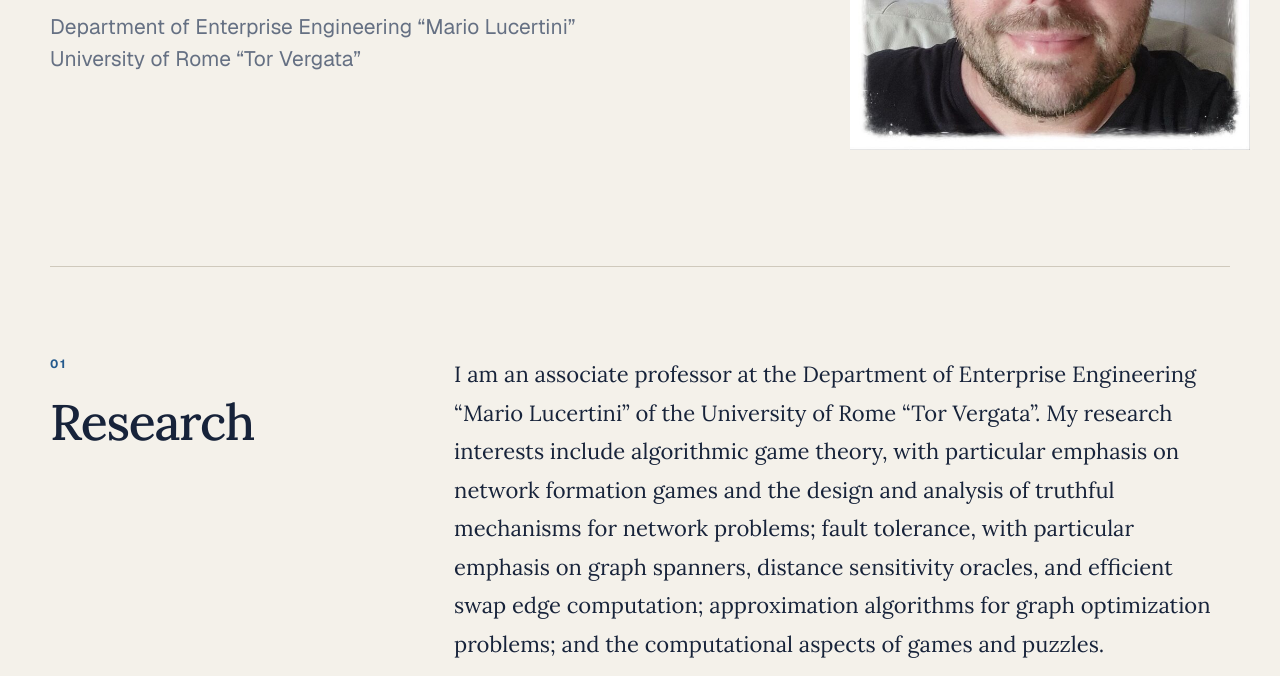
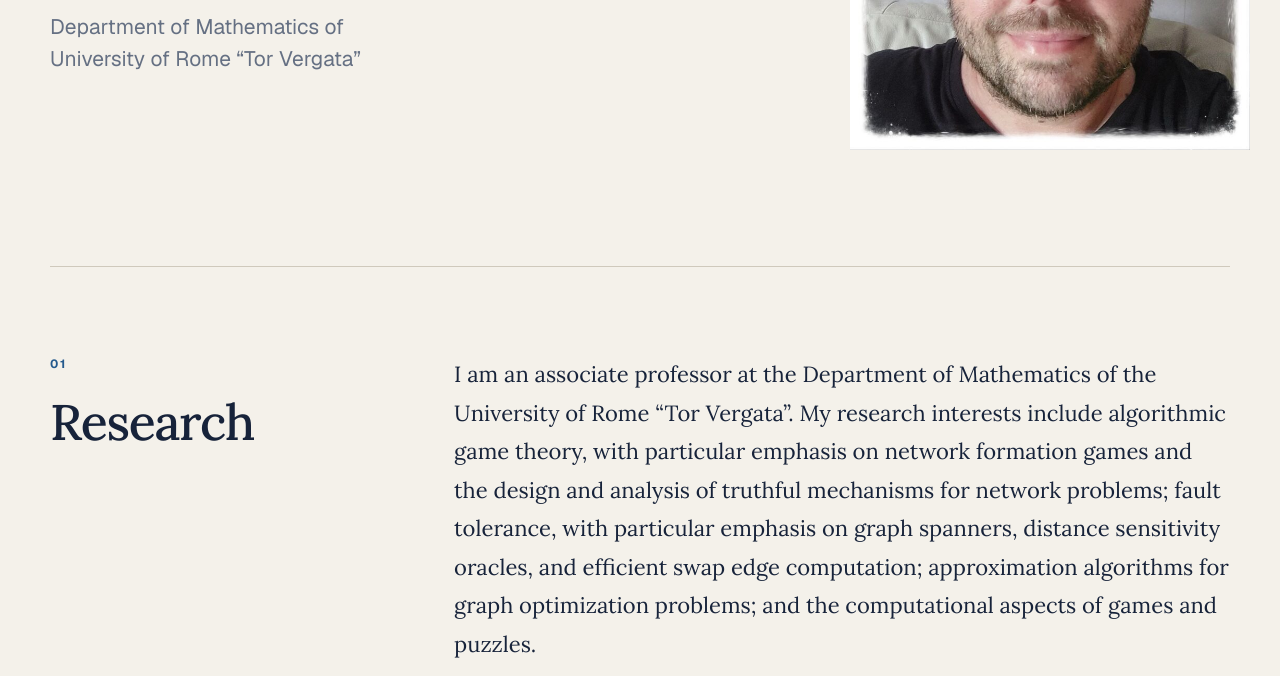
Before and after one commit to lucianoguala/homepage, a plain HTML site: page index.html in a window 1280 px wide. Shown: the part 424-1100 px from the top of the page. Drawn offline with Linux system fonts and the light colour scheme.

Commit message:
Update index.html

```diff
--- a/index.html
+++ b/index.html
@@ -476,7 +476,7 @@
       <div class="hero-copy">
         <p class="eyebrow">Associate Professor of Computer Science</p>
         <h1 id="page-title">Luciano Gualà</h1>
-        <p class="affiliation">Department of Enterprise Engineering “Mario Lucertini”<br>University of Rome “Tor
+        <p class="affiliation">Department of Mathematics of <br>University of Rome “Tor
           Vergata”</p>
       </div>
       <figure class="portrait">
@@ -494,7 +494,7 @@
         <h2 id="research-title">Research</h2>
       </div>
       <div class="section-content prose">
-        <p>I am an associate professor at the Department of Enterprise Engineering “Mario Lucertini” of the University
+        <p>I am an associate professor at the Department of Mathematics of the University
           of Rome “Tor Vergata”. My research interests include algorithmic game theory, with particular emphasis on
           network formation games and the design and analysis of truthful mechanisms for network problems; fault
           tolerance, with particular emphasis on graph spanners, distance sensitivity oracles, and efficient swap edge
```
